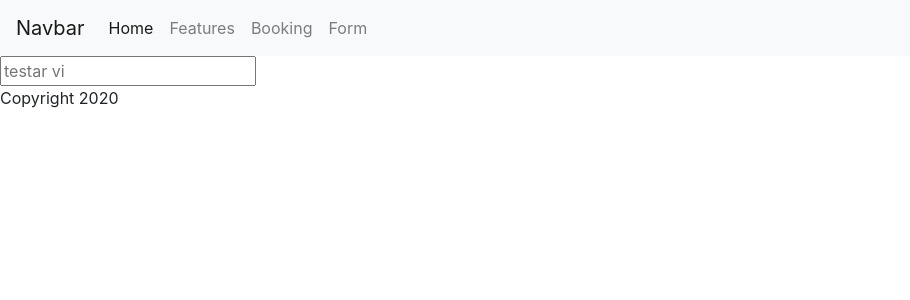
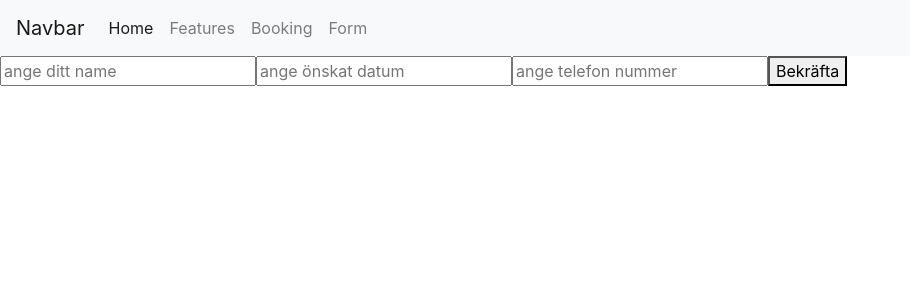
Before and after one commit to TheRakib/Wiesslutprojekt, a React (Create React App) app: page /form in a window 1280 px wide. Shown: the top 300 px of the page, without its empty margins (0-910 px from the left). Built offline with nearby package versions, Linux system fonts and the light colour scheme.

Commit message:
not found page uppdated

```diff
--- a/src/components/Approute.js
+++ b/src/components/Approute.js
@@ -1,12 +1,14 @@
 import React from "react";
 
-import { BrowserRouter, Route} from "react-router-dom";
+//npm i react-router-dom --save
+import { BrowserRouter, Route, Switch} from "react-router-dom";
 import Card from "./Card";
 import Booking from "./Booking";
 
 import Navbar from "./Navbar"
-//import Form from "./Form";
-import Formular from "../pages/Formular"
+import Form from "./Form";
+import Notfoundpage from "./Notfoundpage";
+//import Formular from "../pages/Formular"
 
 const Approute = ()=>{
 
@@ -14,11 +16,14 @@ const Approute = ()=>{
         <div>
 
             <BrowserRouter>
+
                  <Navbar/>
+                 <Switch>
                  <Route path="/" component= {Card} exact ></Route>
                  <Route path="/Bookings" component= {Booking} exact></Route>
-                 <Route path="/form" exact component= {Formular}></Route>
-
+                 <Route path="/form" exact component= {Form}></Route>
+                 <Route component={Notfoundpage}></Route>
+                 </Switch>
             </BrowserRouter>
 
 
--- a/src/components/Form.js
+++ b/src/components/Form.js
@@ -17,7 +17,7 @@ class Form extends Component {
     // this and arrow function
 
 
-    handleOnChangeName = (e) => {
+    /* handleOnChangeName = (e) => {
         this.setState({ name: e.target.value })
 
     }
@@ -27,14 +27,16 @@ class Form extends Component {
     handleOnChangeMobile = (e) => {
         this.setState({ mobile: e.target.value })
     }
-
+ */
 
 
     //skapa en metod
-    handleOnSubmit(e) {
+    handleOnSubmit(e){
         e.preventDefault()
-
-
+     /* this.setState({name:e.target.elements.Name.value,
+          appointmentTime: e.target.elements.Time.value
+ }) */
+  // console.log(e.target.elements.Name.value)
         //this.setState({})
     }
     // uppdatera state med setState()
@@ -47,15 +49,13 @@ class Form extends Component {
         return (
             <div>
                 <form onSubmit={this.handleOnSubmit}>
-                    <input type={"text"} placeholder={"ange ditt name"}  onChange={this.handleOnChangeName}></input>
-                    <input type={"text"} placeholder={"ange önskat datum"} onChange={this.handleOnChangeTime}></input>
-                    <input type={"number"} placeholder={"ange telefon nummer"} onChange={this.handleOnChangeMobile}></input>
-                    <button type={"submit"} onSubmit={this.handleOnSubmit}>Bekräfta</button>
+                    <input type={"text"} placeholder={"ange ditt name"}  name={"Name"}></input>
+                    <input type={"text"} placeholder={"ange önskat datum"} name={"Time"}></input>
+                    <input type={"number"} placeholder={"ange telefon nummer"} name={"Mobile"}></input>
+                    <button >Bekräfta</button>
                 </form>
 
-                <div>  {this.state.name}</div>
-                <div>  {this.state.appointmentTime}</div>
-                <div>  {this.state.mobile}</div>
+                {this.state.name}
             </div>
         )
     }
--- /dev/null
+++ b/src/components/Notfoundpage.js
@@ -0,0 +1,12 @@
+import React from "react";
+
+const Notfoundpage = ()=>{
+
+    return (
+        <div>
+           404. Sidan kunde inte hittas
+        </div>
+    )
+}
+
+export default Notfoundpage;
```
